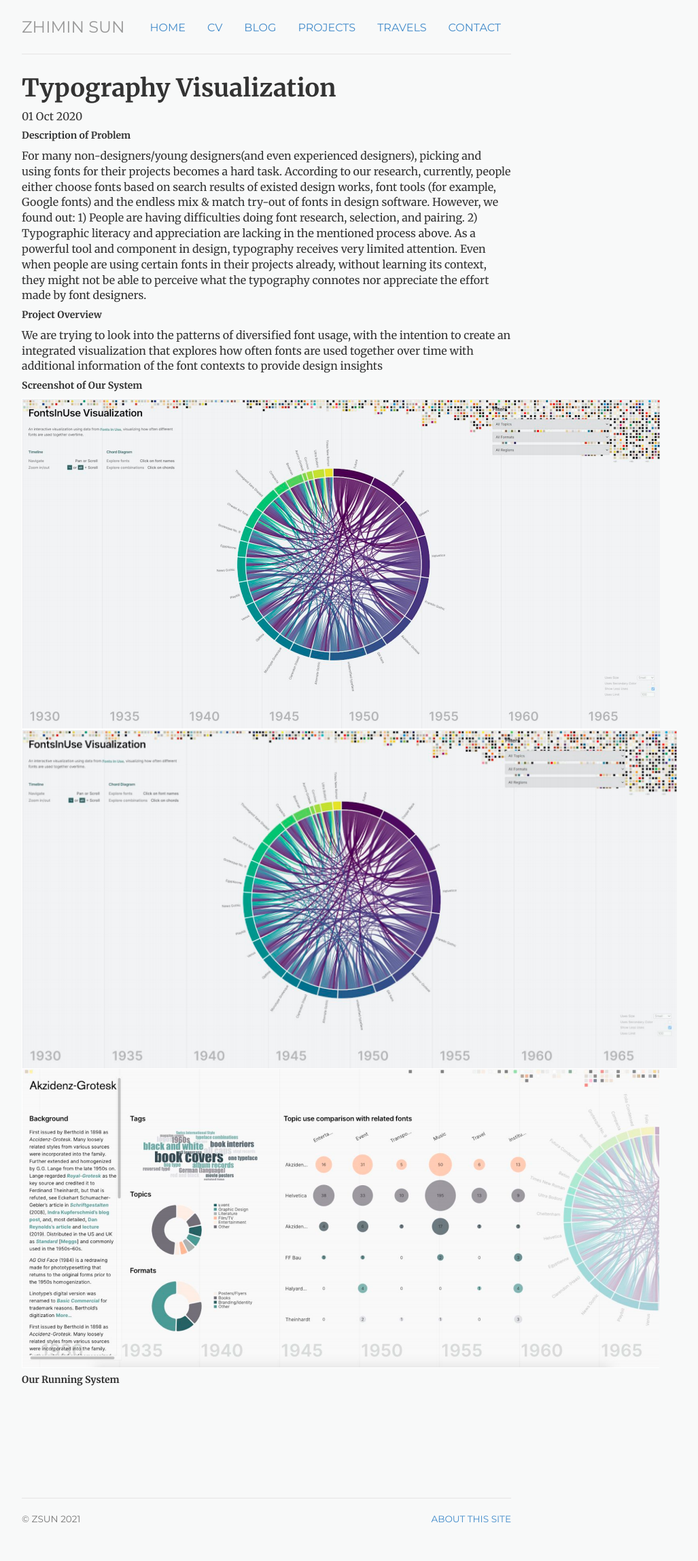
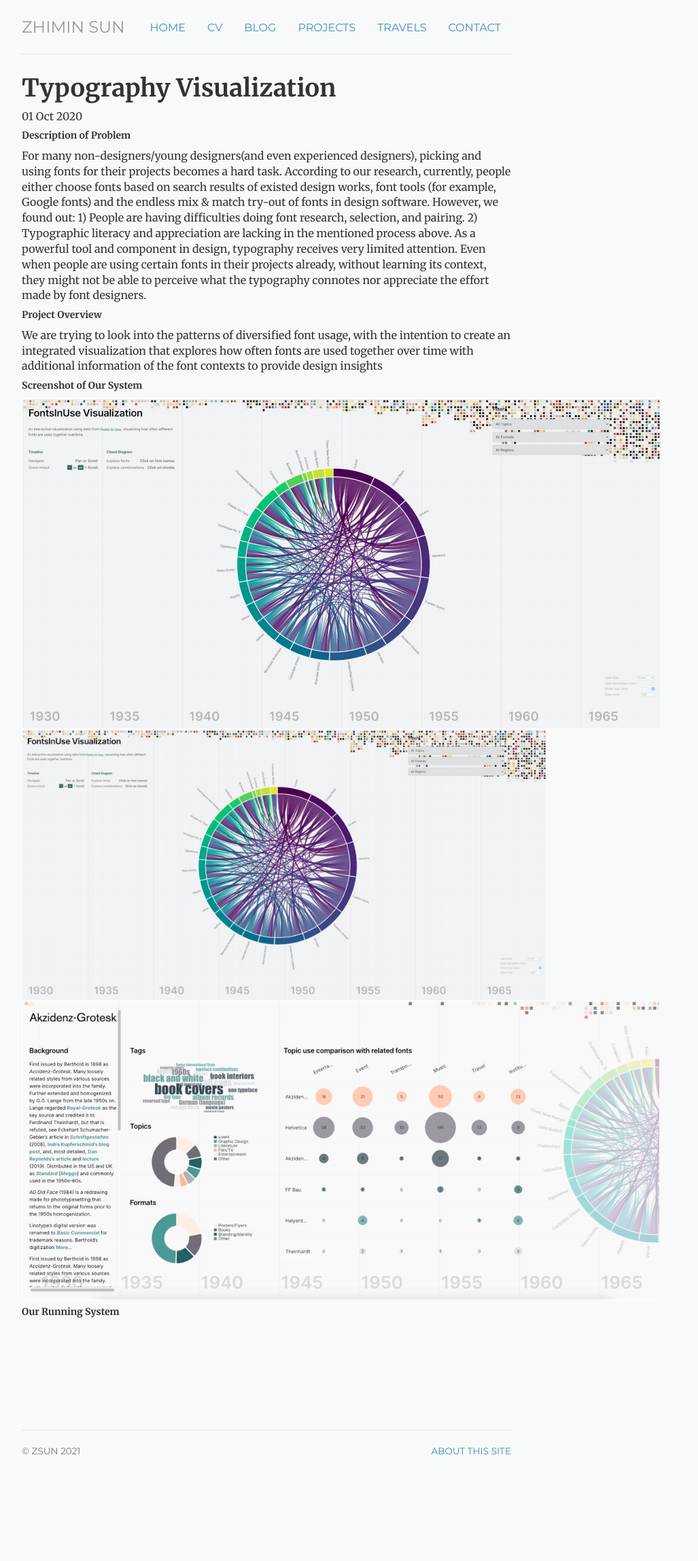
Before and after one commit to Zoe353/Zoe353.github.io, a Jekyll site: the page built from _projectposts/2020-10-01-project1.md, in a window 1280 px wide. Shown: the whole page at 68% size, without its empty margins (248-1275 px from the left). Built offline with Jekyll 4.4.1, drawn with Linux system fonts in a browser that asks for light colours; after the commit the page ends 2197 px from its top, so only the background shows below that; grey boxes are pictures that could not be loaded.

```diff
--- a/_projectposts/2020-10-01-project1.md
+++ b/_projectposts/2020-10-01-project1.md
@@ -20,7 +20,7 @@
 
 ##### Screenshot of Our System
 ![avatar]({{site.url}}/assets/img/FontInUseVis.PNG)
-<img  class="img-content" alt="Zhimin Sun" height="500"  src="/assets/img/FontInUseVis.PNG">
+<img  class="img-content" alt="Zhimin Sun" height="400"  src="/assets/img/FontInUseVis.PNG">
 ![avatar]({{site.url}}/assets/img/FontDetailVis.PNG)
 
 ##### Our Running System
```
